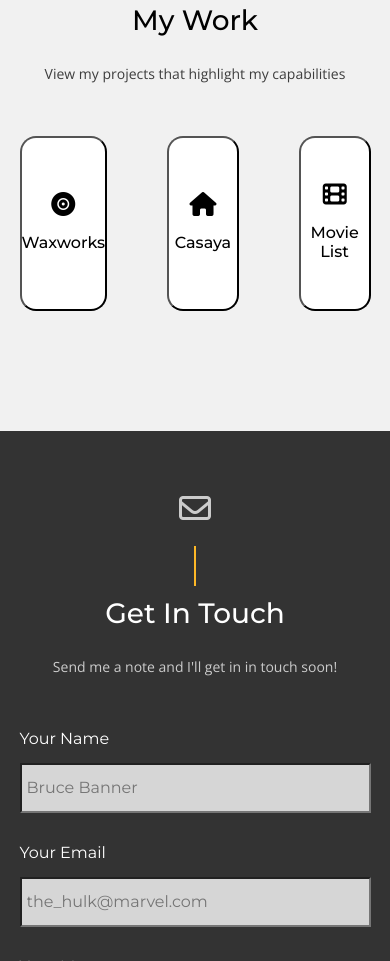
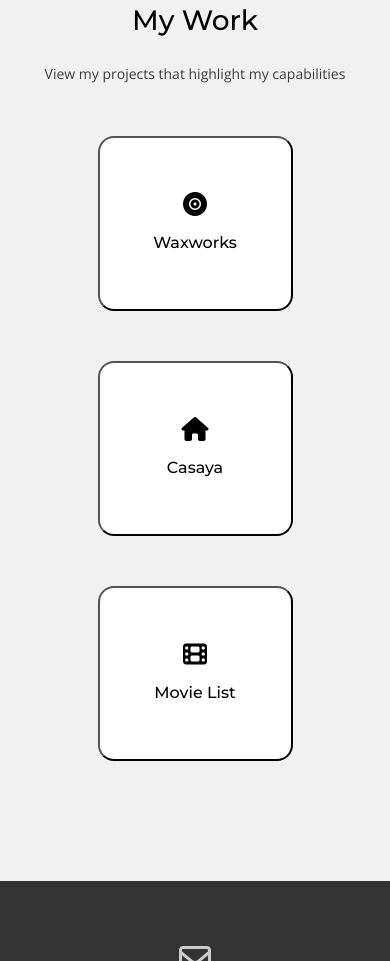
Before and after one commit to jrod8253/portfolio, a website: page index.html in a window 390 px wide. Shown: the part 2271-3232 px from the top of the page. Drawn offline with nearby package versions, Linux system fonts and the light colour scheme.

```diff
--- a/style.css
+++ b/style.css
@@ -756,6 +756,13 @@
   .slideshow-container {
     min-height: 350px;
   }
+
+  .portfolio-grid {
+    grid-template-rows: repeat(3, 1fr);
+    grid-template-columns: none;
+    width: 50%;
+    gap: 50px;
+  }
   /* The rest of the styles remain the same */
 
 }
```
